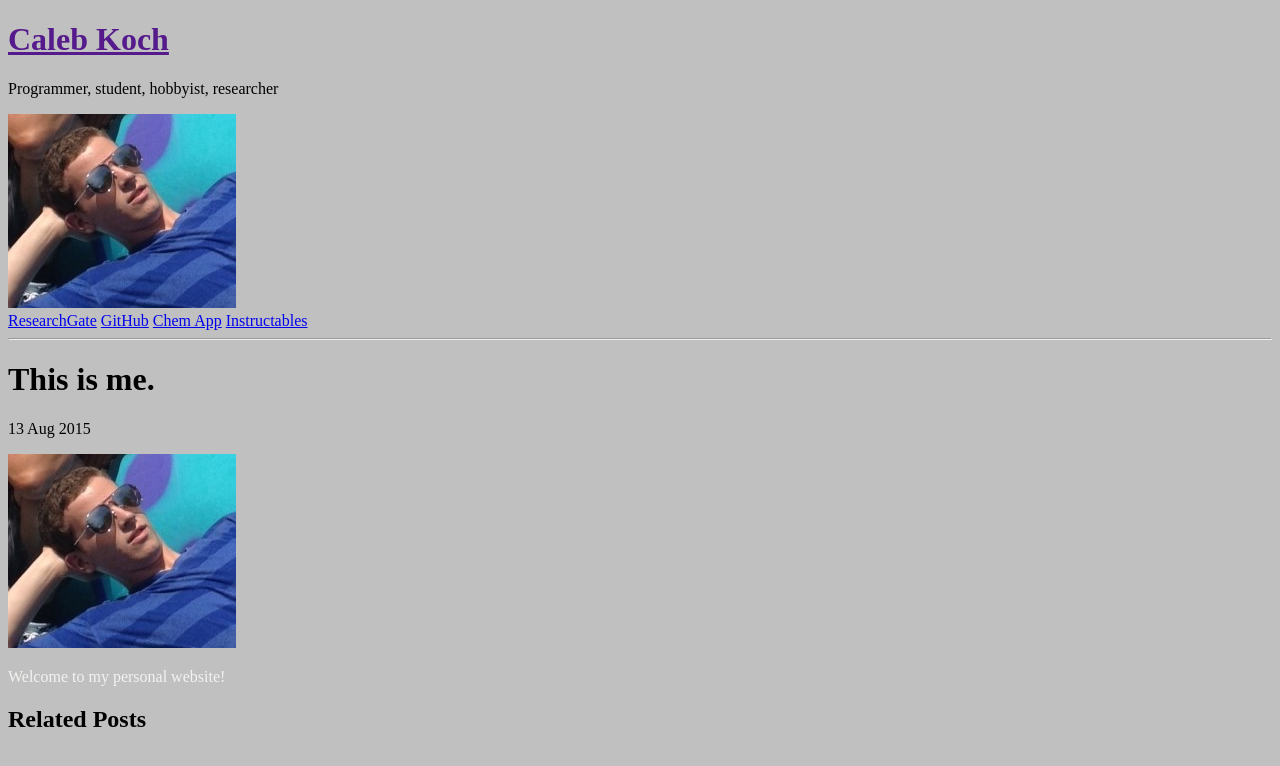
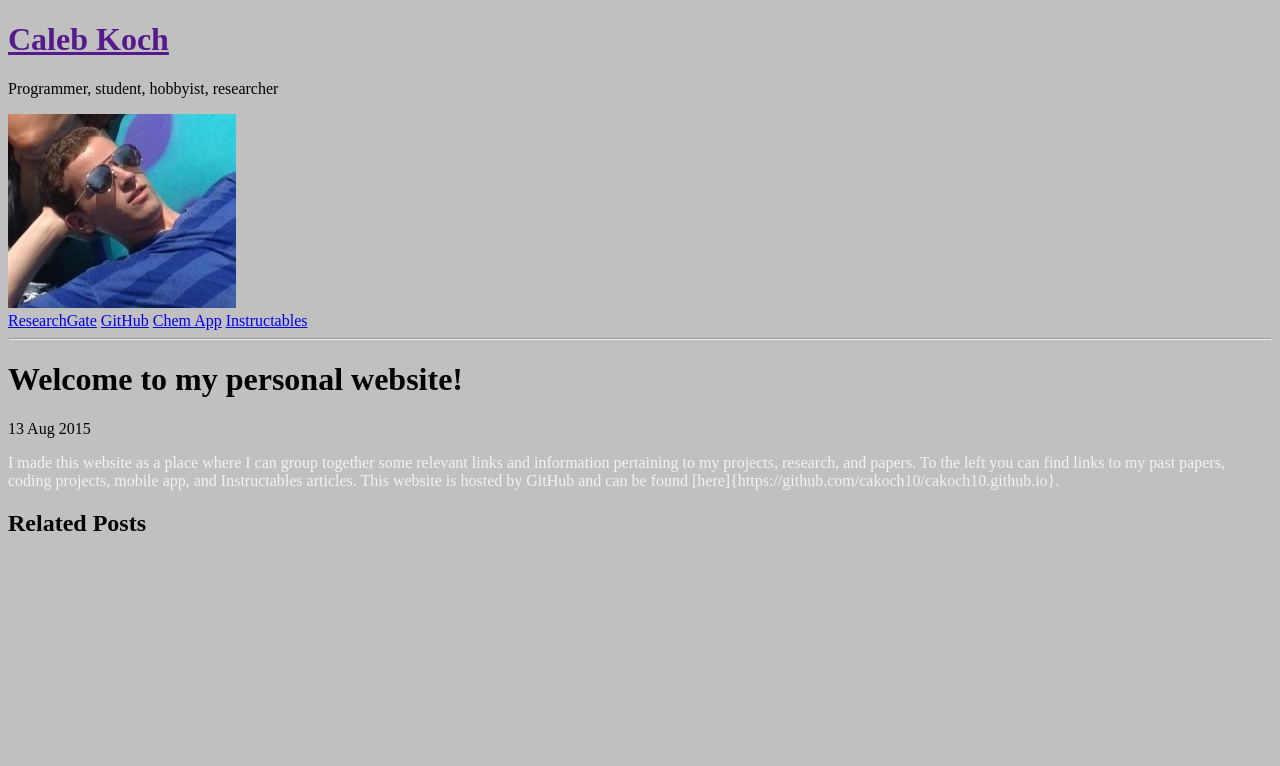
Before and after one commit to cakoch10/cakoch10.github.io, a Jekyll site: the page built from _posts/2015-08-13-whats-jekyll.md, in a window 1280 px wide. Shown: the top 766 px of the page. Built offline with Jekyll 4.4.1, drawn with Linux system fonts in a browser that asks for light colours; Markdown is read by kramdown in place of the engine named in the settings.

Commit message:
Update 2015-08-13-whats-jekyll.md

```diff
--- a/_posts/2015-08-13-whats-jekyll.md
+++ b/_posts/2015-08-13-whats-jekyll.md
@@ -1,11 +1,11 @@
 ---
 layout: post
-title: This is me.
+title: Welcome to my personal website!
 ---
 
-![alt text](https://raw.githubusercontent.com/cakoch10/cakoch10.github.io/master/public/me.jpeg "Logo Title Text 1")
-
-<span style="color:#f2f2f0">Welcome to my personal website!</span>
+<span style="color:#f2f2f0">
+I made this website as a place where I can group together some relevant links and information pertaining to my projects, research, and papers. To the left you can find links to my past papers, coding projects, mobile app, and Instructables articles. This website is hosted by GitHub and can be found [here]{https://github.com/cakoch10/cakoch10.github.io}.
+</span>
 
 <!--
 [Jekyll](http://jekyllrb.com) <span style="color:#f2f2f0"> is a static site generator, an open-source tool for creating simple yet powerful websites of all shapes and sizes. From </span> [the project's readme](https://github.com/mojombo/jekyll/blob/master/README.markdown):
```
